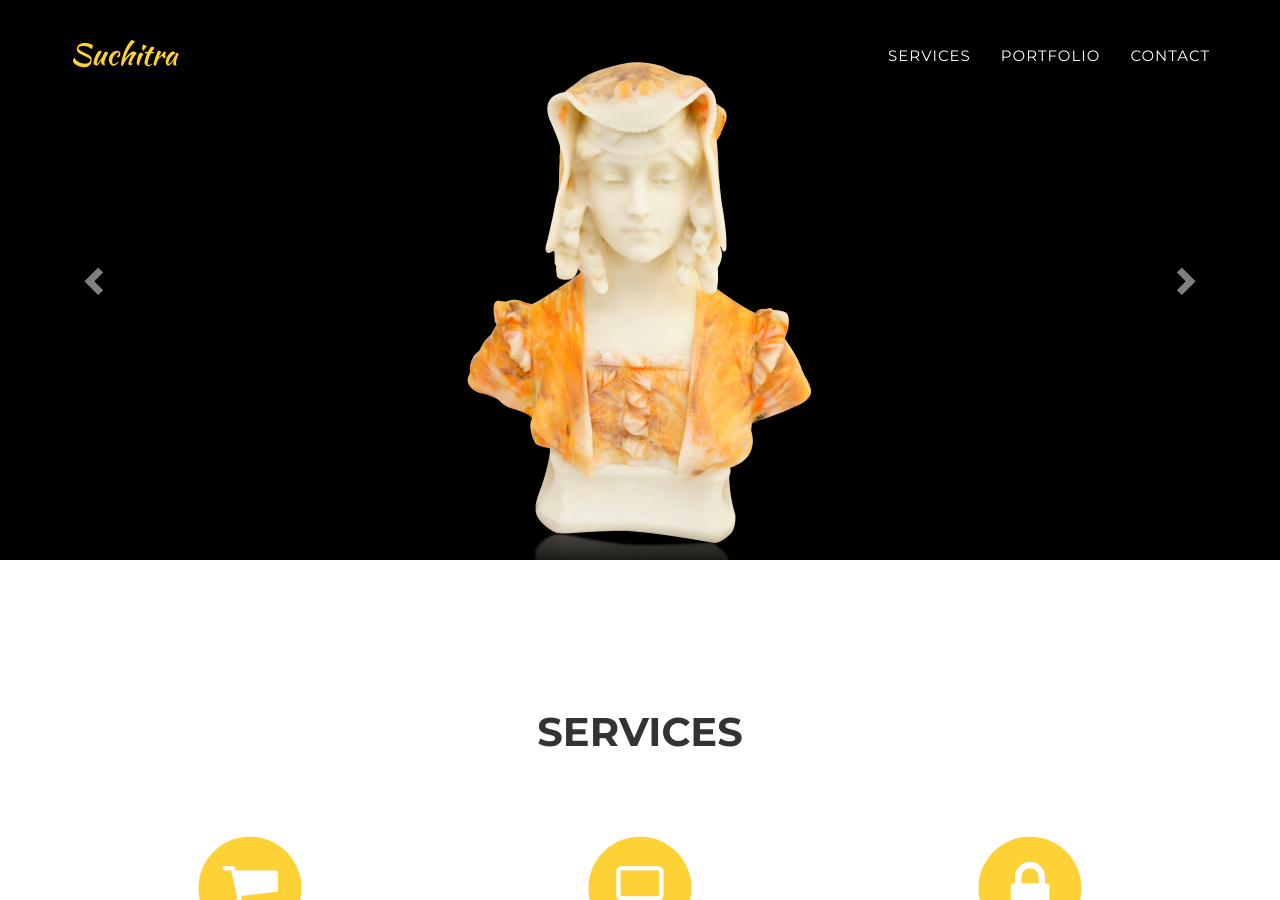
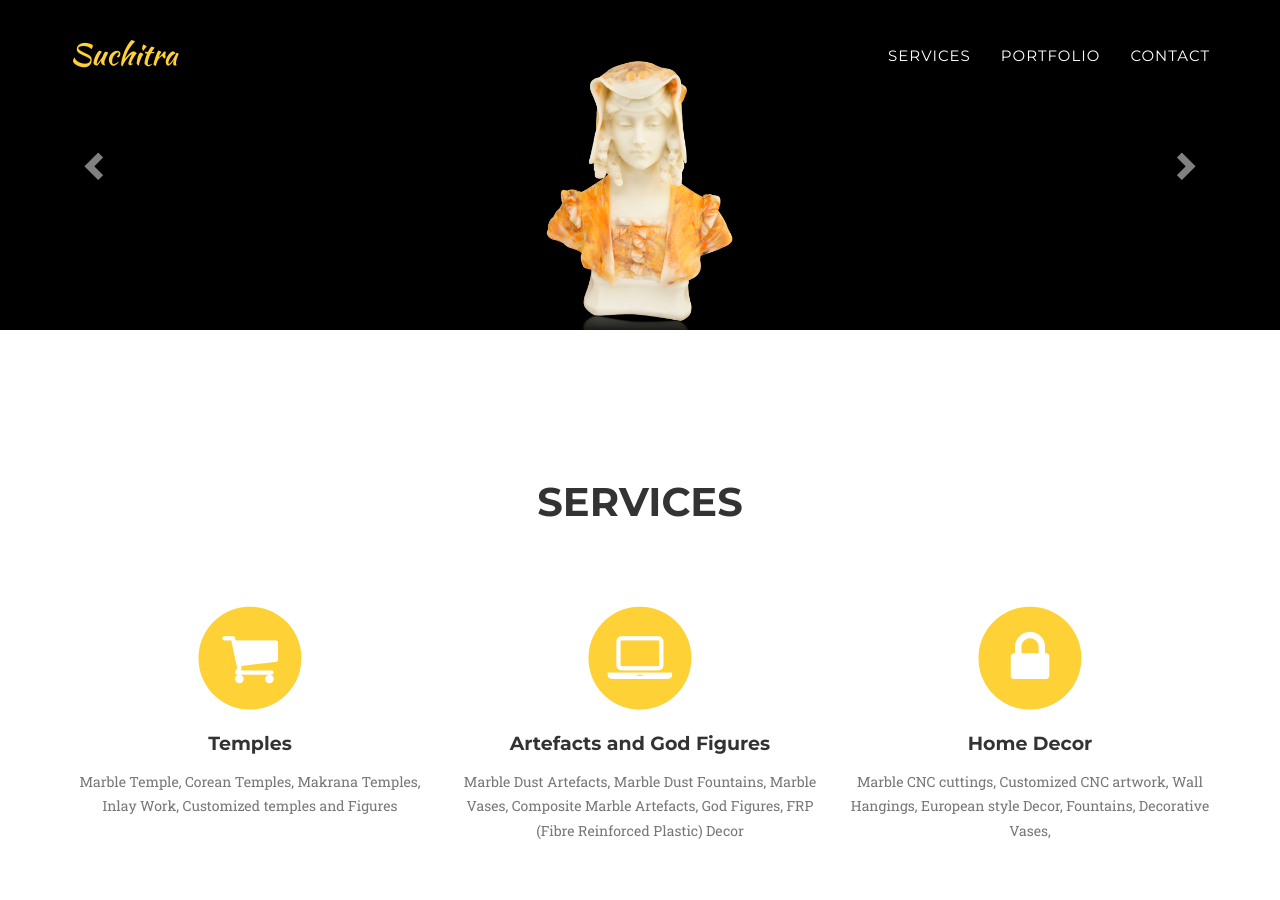
Before and after one commit to shivamkh90/suchitra-website, a Jekyll site: the page built from index.html, in a window 1280 px wide and 900 px high. Built offline with Jekyll 4.4.1, drawn with Linux system fonts in a browser that asks for light colours; nearby versions of some CDN libraries; some web fonts are replaced; library files that are not in the unit come from our copies.

Commit message:
Percentage max height given

```diff
--- a/_includes/header.html
+++ b/_includes/header.html
@@ -40,7 +40,7 @@
         <!-- /.container-fluid -->
     </nav>
 
-<div class="bs-example visible-sm-block visible-md-block visible-lg-block" data-example-id="simple-carousel-1">
+<div class="bs-example visible-md-block visible-lg-block visible-xs-block visible-sm-block" data-example-id="simple-carousel-1">
     <div class="carousel slide" id="carousel-example-generic-1" data-ride="carousel">
         <!--<ol class="carousel-indicators">
             <li data-target="#carousel-example-generic" data-slide-to="0" class="active"></li>
@@ -49,19 +49,19 @@
         </ol>-->
         <div class="carousel-inner" role="listbox">
             <div class="item active" style="background-color: black; padding-top:60px;">
-                <img alt="Second slide [900x500]" class="img-responsive center-block" style="max-height: 500px;" src="{{ site.url }}/img/hoor-bg-without-top.jpg" data-holder-rendered="true">
+                <img alt="Second slide [900x500]" class="img-responsive center-block" style="max-height: 30vh;" src="{{ site.url }}/img/hoor-bg-without-top.jpg" data-holder-rendered="true">
             </div>
             <div class="item" style="background-color: black; padding-top:60px;">
-                <img alt="Second slide [900x500]" class="img-responsive center-block" style="max-height: 500px;" src="{{ site.url }}/img/innocent-bg.jpg" data-holder-rendered="true">
+                <img alt="Second slide [900x500]" class="img-responsive center-block" style="max-height: 30vh;" src="{{ site.url }}/img/innocent-bg.jpg" data-holder-rendered="true">
             </div>
             <div class="item" style="background-color: black; padding-top:60px;">
-                <img alt="Second slide [900x500]" class="img-responsive center-block" style="max-height: 500px;" src="{{ site.url }}/img/side-face-bg.jpg" data-holder-rendered="true">
+                <img alt="Second slide [900x500]" class="img-responsive center-block" style="max-height: 30vh;" src="{{ site.url }}/img/side-face-bg.jpg" data-holder-rendered="true">
             </div>
             <div class="item" style="background-color: black; padding-top:60px;">
-                <img alt="Second slide [900x500]" class="img-responsive center-block" style="max-height: 500px;" src="{{ site.url }}/img/ganpati-bg.png" data-holder-rendered="true">
+                <img alt="Second slide [900x500]" class="img-responsive center-block" style="max-height: 30vh;" src="{{ site.url }}/img/ganpati-bg.png" data-holder-rendered="true">
             </div>
             <div class="item" style="background-color: black; padding-top:60px;">
-                <img alt="Second slide [900x500]" class="img-responsive center-block" style="max-height: 500px;" src="{{ site.url }}/img/console-bg.jpg" data-holder-rendered="true">
+                <img alt="Second slide [900x500]" class="img-responsive center-block" style="max-height: 30vh;" src="{{ site.url }}/img/console-bg.jpg" data-holder-rendered="true">
             </div>
         </div>
         <!-- Controls -->
@@ -75,7 +75,7 @@
         </a>
     </div>
 </div>
-<div class="bs-example visible-xs-block" data-example-id="simple-carousel-2">
+<div class="bs-example hide" data-example-id="simple-carousel-2">
     <div class="carousel slide" id="carousel-example-generic-2" data-ride="carousel">
         <!--<ol class="carousel-indicators">
             <li data-target="#carousel-example-generic" data-slide-to="0" class="active"></li>
```
